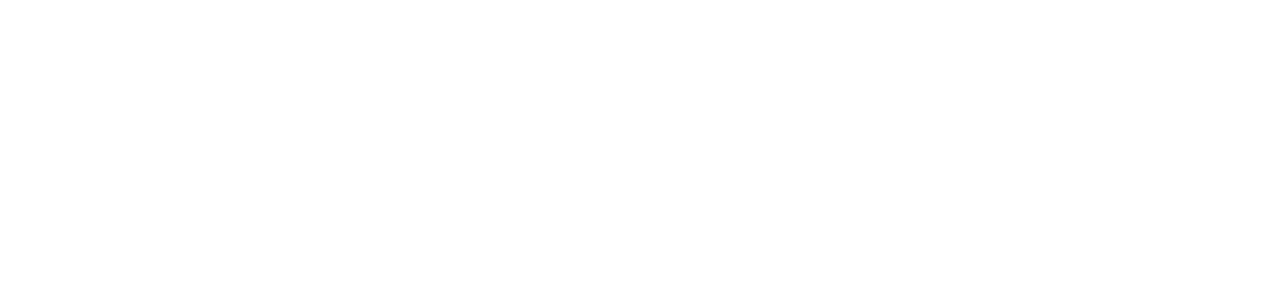
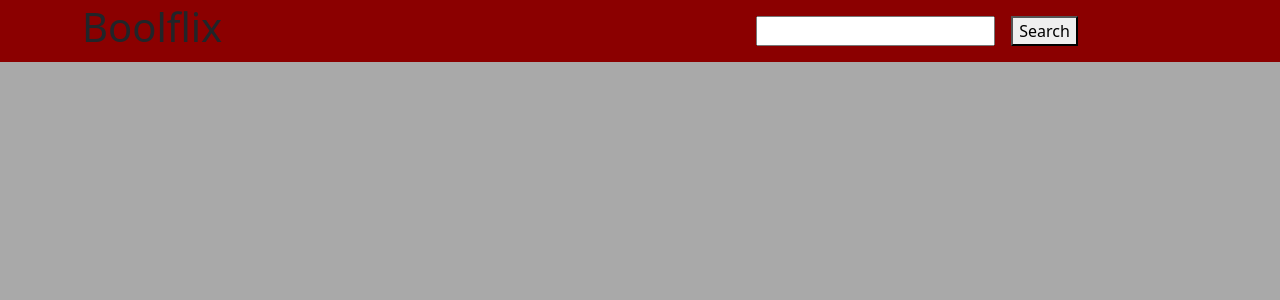
Before and after one commit to Forklein/vue-boolflix, a Vue app: page / in a window 1280 px wide. Shown: the top 300 px of the page. Built offline with nearby package versions, Linux system fonts and the light colour scheme.

Commit message:
Add api request in search and add emit for content

```diff
--- a/src/assets/scss/_reset.scss
+++ b/src/assets/scss/_reset.scss
@@ -1 +1,5 @@
 @import '~bootstrap/scss/bootstrap.scss';
+
+body{
+    background-color: darkgray;
+}
--- a/src/components/Content.vue
+++ b/src/components/Content.vue
@@ -1,33 +1,55 @@
 <template>
   <section>
-    <header></header>
-    <main></main>
+    <header>
+      <section class="container">
+        <div class="row justify-content-center align-items-center">
+          <div class="col-6">
+            <h1>Boolflix</h1>
+          </div>
+          <div class="col-6">
+            <Search @searchObj="getData" />
+          </div>
+        </div>
+      </section>
+    </header>
+    <main>
+      <div class="container">
+        <div class="row">
+          <div v-for="obj in searchObj" :key="obj.id" class="col-4 shadow m-2">
+            <h2>{{ obj.title }}</h2>
+            <h5>{{ obj.original_title }}</h5>
+            <p>{{ obj.original_language }}</p>
+            <p>{{ obj.vote_average }}</p>
+          </div>
+        </div>
+      </div>
+    </main>
   </section>
 </template>
 
 <script>
-import axios from "axios";
+import Search from "@/components/Search.vue";
 
 export default {
   name: "Content",
+  components: {
+    Search,
+  },
   data() {
     return {
-      test: "Ciao",
+      searchObj: [],
     };
   },
   methods: {
-    getData() {
-      axios
-        .get(
-          "https://api.themoviedb.org/3/search/movie?api_key=c52f6a9d71fd6172aee943d2c2d89147&language=it_IT&query=ritorno+al+futuro"
-        )
-        .then((res) => {
-          console.log(res);
-        });
+    getData(data) {
+      this.searchObj = data;
     },
   },
 };
 </script>
 
 <style scoped lang="scss">
+header {
+  background-color: darkred;
+}
 </style>
--- a/src/components/Search.vue
+++ b/src/components/Search.vue
@@ -1,12 +1,37 @@
 <template>
-  <div class="search-bar"></div>
+  <div class="search-bar text-center">
+    <input @keyup.enter="getData" type="text" v-model.trim="query" />
+    <button @click="getData" class="m-3">Search</button>
+  </div>
 </template>
 
 <script>
+import axios from "axios";
+
 export default {
   name: "Search",
   data() {
-    return {};
+    return {
+      apiKey: "c52f6a9d71fd6172aee943d2c2d89147",
+      query: "",
+      searchObj: [],
+    };
+  },
+  methods: {
+    getData() {
+      axios
+        .get(
+          `https://api.themoviedb.org/3/search/movie?api_key=${this.apiKey}&language=it_IT&query=${this.query}`
+        )
+        .then((res) => {
+          console.log(res.data.results);
+          this.searchObj = res.data.results;
+          this.$emit("searchObj", this.searchObj);
+        })
+        .catch((err) => {
+          console.log(err);
+        });
+    },
   },
 };
 </script>
```
